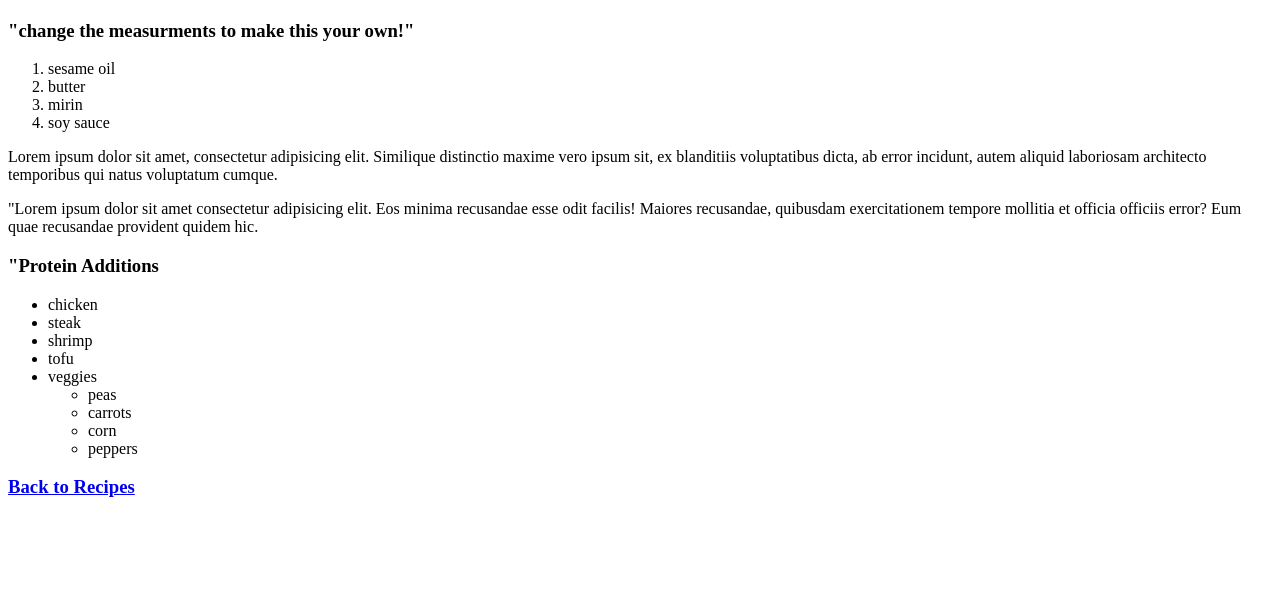
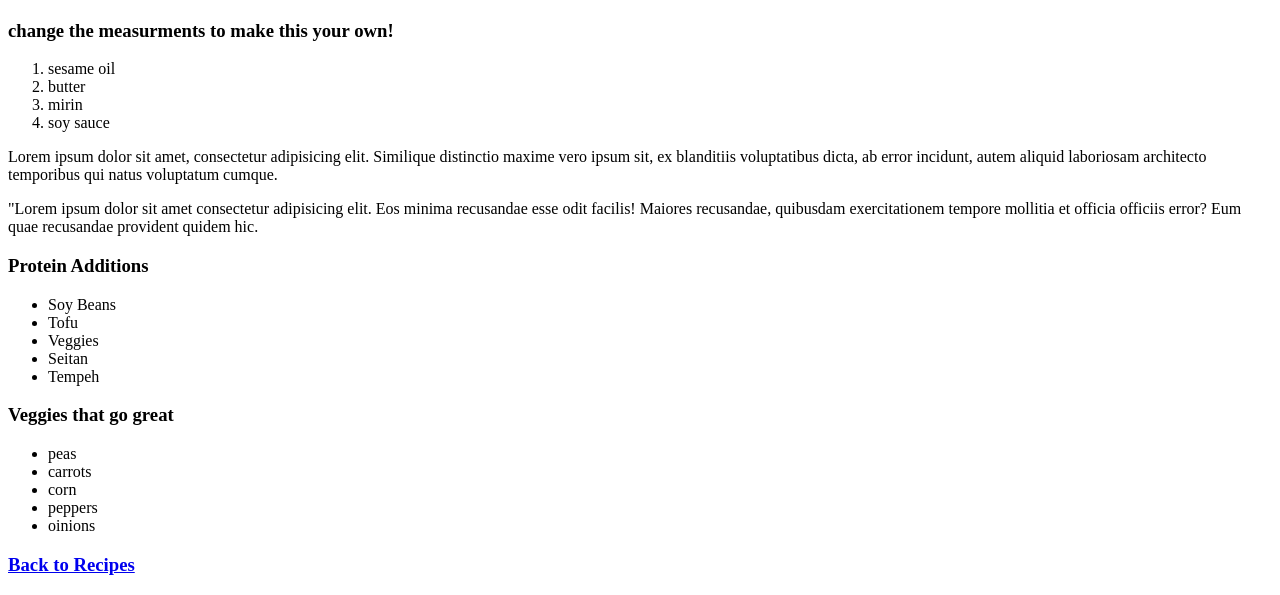
Before and after one commit to stephen-kovolski/front_end_practice, a plain HTML site: page fried_rice.html in a window 1280 px wide. Shown: the part 501-1096 px from the top of the page. Before the commit the page ends 1018 px from the top, so only its background shows below. Drawn offline with Linux system fonts and the light colour scheme.

Commit message:
fixed lists

```diff
--- a/fried_rice.html
+++ b/fried_rice.html
@@ -10,7 +10,7 @@
     <h1>Fried Rice Recipe</h1>
     <br>
     <img src="https://www.pngitem.com/pimgs/m/121-1215332_fried-rice-images-png-transparent-png.png" width=600 height="400">
-    <h3>"change the measurments to make this your own!"</h3>
+    <h3>change the measurments to make this your own!</h3>
     <ol>
         <li>sesame oil</li>
         <li>butter</li>
@@ -21,18 +21,22 @@
     <p>Lorem ipsum dolor sit amet, consectetur adipisicing elit. Similique distinctio maxime vero ipsum sit, ex blanditiis voluptatibus dicta, ab error incidunt, autem aliquid laboriosam architecto temporibus qui natus voluptatum cumque.</p>
     <p>"Lorem ipsum dolor sit amet consectetur adipisicing elit. Eos minima recusandae esse odit facilis! Maiores recusandae, quibusdam exercitationem tempore mollitia et officia officiis error? Eum quae recusandae provident quidem hic.</p>
 
-    <h3>"Protein Additions</h3>
+    <h3>Protein Additions</h3>
     <ul>
-        <li>chicken</li>
-        <li>steak</li>
-        <li>shrimp</li>
-        <li>tofu</li>
-        <li>veggies</li>
+        <li>Soy Beans</li>
+        <li>Tofu</li>
+        <li>Veggies</li>
+        <li>Seitan</li>
+        <li>Tempeh</li>
+    </ul>
+
+    <h3>Veggies that go great</h3>
     <ul>
         <li>peas</li>
         <li>carrots</li>
         <li>corn</li>
         <li>peppers</li>
+        <li>oinions</li>
      </ul>
     </ul>
 
```
Lines whose indentation alone changed are shown as unchanged.
